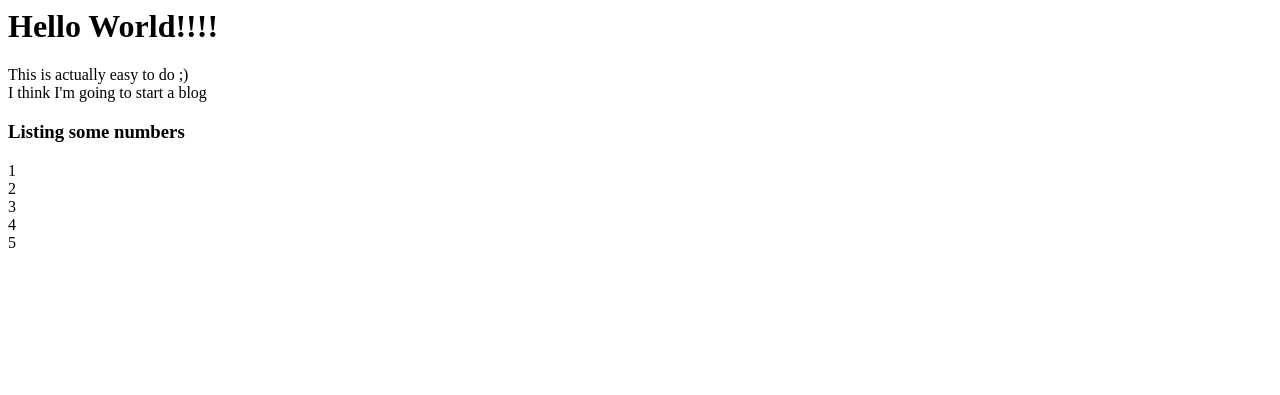
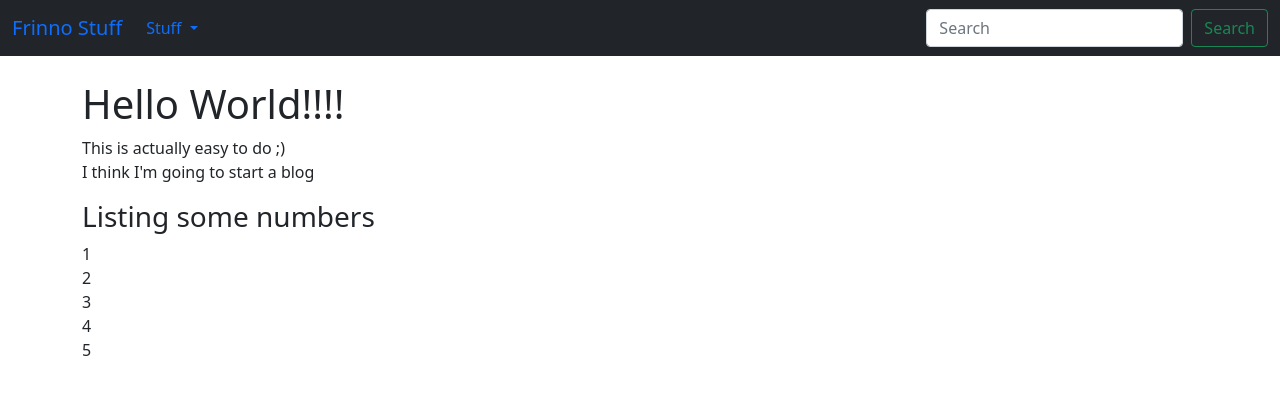
Before and after one commit to andre-franciosi/Personal_blog, a Flask app: page / in a window 1280 px wide. Shown: the top 395 px of the page. Run offline with Flask 2, Linux system fonts and the light colour scheme.

Commit message:
Adding a navbar
Using bootstrap

```diff
--- /dev/null
+++ b/templates/base.html
@@ -0,0 +1,32 @@
+<!doctype html>
+<html lang="en">
+  <head>
+    <!-- Required meta tags -->
+    <meta charset="utf-8">
+    <meta name="viewport" content="width=device-width, initial-scale=1">
+
+    <!-- Bootstrap CSS -->
+    <link href="https://cdn.jsdelivr.net/npm/bootstrap@5.0.2/dist/css/bootstrap.min.css" rel="stylesheet" integrity="sha384-EVSTQN3/azprG1Anm3QDgpJLIm9Nao0Yz1ztcQTwFspd3yD65VohhpuuCOmLASjC" crossorigin="anonymous">
+
+    <title>Frinno Stuff</title>
+  </head>
+  <body>
+    {% include 'navbar.html' %}
+    </br>
+    <div class = 'container'>
+        {% block content %}
+        {% endblock %}
+    </div>
+
+    <!-- Optional JavaScript; choose one of the two! -->
+
+    <!-- Option 1: Bootstrap Bundle with Popper -->
+    <script src="https://cdn.jsdelivr.net/npm/bootstrap@5.0.2/dist/js/bootstrap.bundle.min.js" integrity="sha384-MrcW6ZMFYlzcLA8Nl+NtUVF0sA7MsXsP1UyJoMp4YLEuNSfAP+JcXn/tWtIaxVXM" crossorigin="anonymous"></script>
+
+    <!-- Option 2: Separate Popper and Bootstrap JS -->
+    <!--
+    <script src="https://cdn.jsdelivr.net/npm/@popperjs/core@2.9.2/dist/umd/popper.min.js" integrity="sha384-IQsoLXl5PILFhosVNubq5LC7Qb9DXgDA9i+tQ8Zj3iwWAwPtgFTxbJ8NT4GN1R8p" crossorigin="anonymous"></script>
+    <script src="https://cdn.jsdelivr.net/npm/bootstrap@5.0.2/dist/js/bootstrap.min.js" integrity="sha384-cVKIPhGWiC2Al4u+LWgxfKTRIcfu0JTxR+EQDz/bgldoEyl4H0zUF0QKbrJ0EcQF" crossorigin="anonymous"></script>
+    -->
+  </body>
+</html>
--- /dev/null
+++ b/templates/navbar.html
@@ -0,0 +1,27 @@
+<nav class="navbar navbar-expand-lg bg-dark">
+    <div class="container-fluid">
+      <a class="navbar-brand" href="{{ url_for('index') }}">Frinno Stuff</a>
+      <button class="navbar-toggler" type="button" data-bs-toggle="collapse" data-bs-target="#navbarSupportedContent" aria-controls="navbarSupportedContent" aria-expanded="false" aria-label="Toggle navigation">
+        <span class="navbar-toggler-icon"></span>
+      </button>
+      <div class="collapse navbar-collapse" id="navbarSupportedContent">
+        <ul class="navbar-nav me-auto mb-2 mb-lg-0">
+          <li class="nav-item dropdown">
+            <a class="nav-link dropdown-toggle" href="#" role="button" data-bs-toggle="dropdown" aria-expanded="false">
+              Stuff
+            </a>
+            <ul class="dropdown-menu">
+                <li><a class="dropdown-item" href="#">Codes</a></li>
+              <li><a class="dropdown-item" href="#">Music</a></li>
+              <li><hr class="dropdown-divider"></li>
+              <li><a class="dropdown-item" href="{{ url_for('user',name = 'Frinno') }}">About me</a></li>
+            </ul>
+          </li>
+        </ul>
+        <form class="d-flex" role="search">
+          <input class="form-control me-2" type="search" placeholder="Search" aria-label="Search">
+          <button class="btn btn-outline-success" type="submit">Search</button>
+        </form>
+      </div>
+    </div>
+  </nav>
```
Also changed, not shown: templates/404.html (+11 -5 lines), templates/500.html (+11 -5 lines), templates/index.html (+7 -0 lines), templates/user.html (+7 -1 lines).
